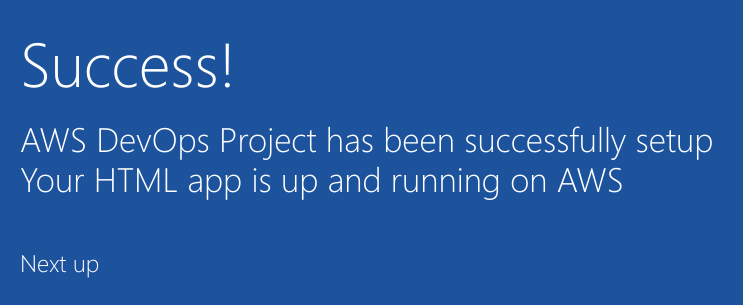
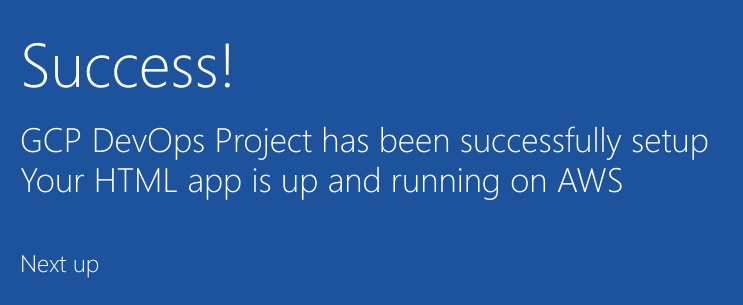
Before and after one commit to ameenabegum-15/gitexample, a plain HTML site: page sample-project/index.html in a window 1280 px wide. Shown: the part 352-657 px from the top of the page, 205-948 px from the left. Drawn offline with Linux system fonts and the light colour scheme.

Commit message:
modifies AWS to GCP

```diff
--- a/sample-project/index.html
+++ b/sample-project/index.html
@@ -20,7 +20,7 @@
         </div>
             <div class="content-body">
                 <div class="success-text">Success!</div>
-                <div class="description line-1"> AWS DevOps Project has been successfully setup</div>
+                <div class="description line-1"> GCP DevOps Project has been successfully setup</div>
                 <div class="description line-2"> Your HTML app is up and running on AWS</div>
                 <div class="next-steps-container">
                     <div class="next-steps-header">Next up</div>
```
